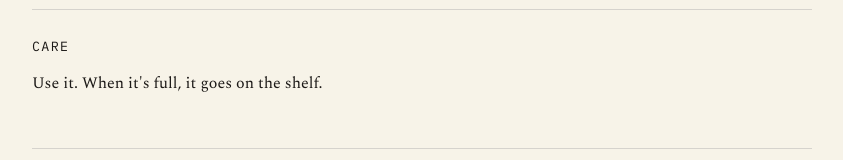
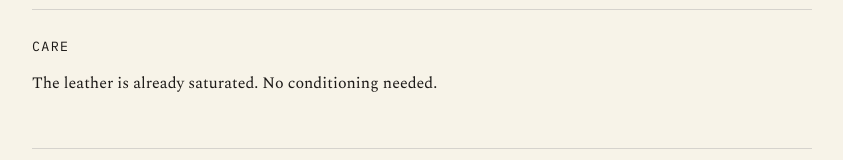
Before and after one commit to forkwright/ardent-site, an Eleventy site: page src/products/notebook.md in a window 1280 px wide. Shown: the part 1986-2146 px from the top of the page, without its empty margins (218-1061 px from the left). Built offline with nearby package versions, Linux system fonts and the light colour scheme; Eleventy itself is replaced by a stand-in of ours; files that its build step writes are made by us from their sources.

Commit message:
Care section: practical info only, no poetry

```diff
--- a/src/products/notebook.md
+++ b/src/products/notebook.md
@@ -60,7 +60,7 @@ Workmanship guaranteed. If the binding fails, we repair it.
 
 ## Care
 
-Use it. When it's full, it goes on the shelf.
+The leather is already saturated. No conditioning needed.
 
 <p class="specs">Size: A5 (148 × 210mm) · Pages: 100 · Paper: 80gsm · Cover: ~5mm panels, ~3mm spine</p>
 
```
